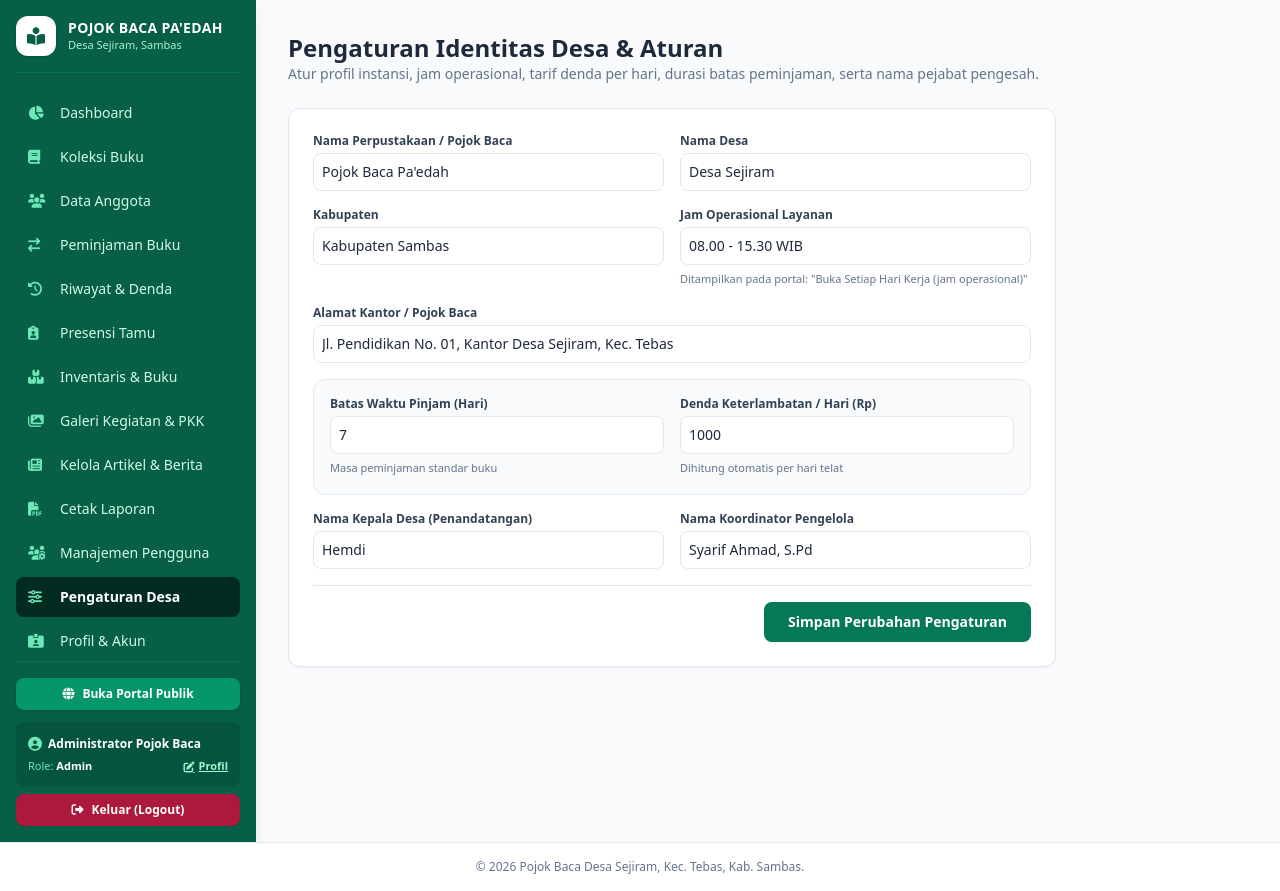
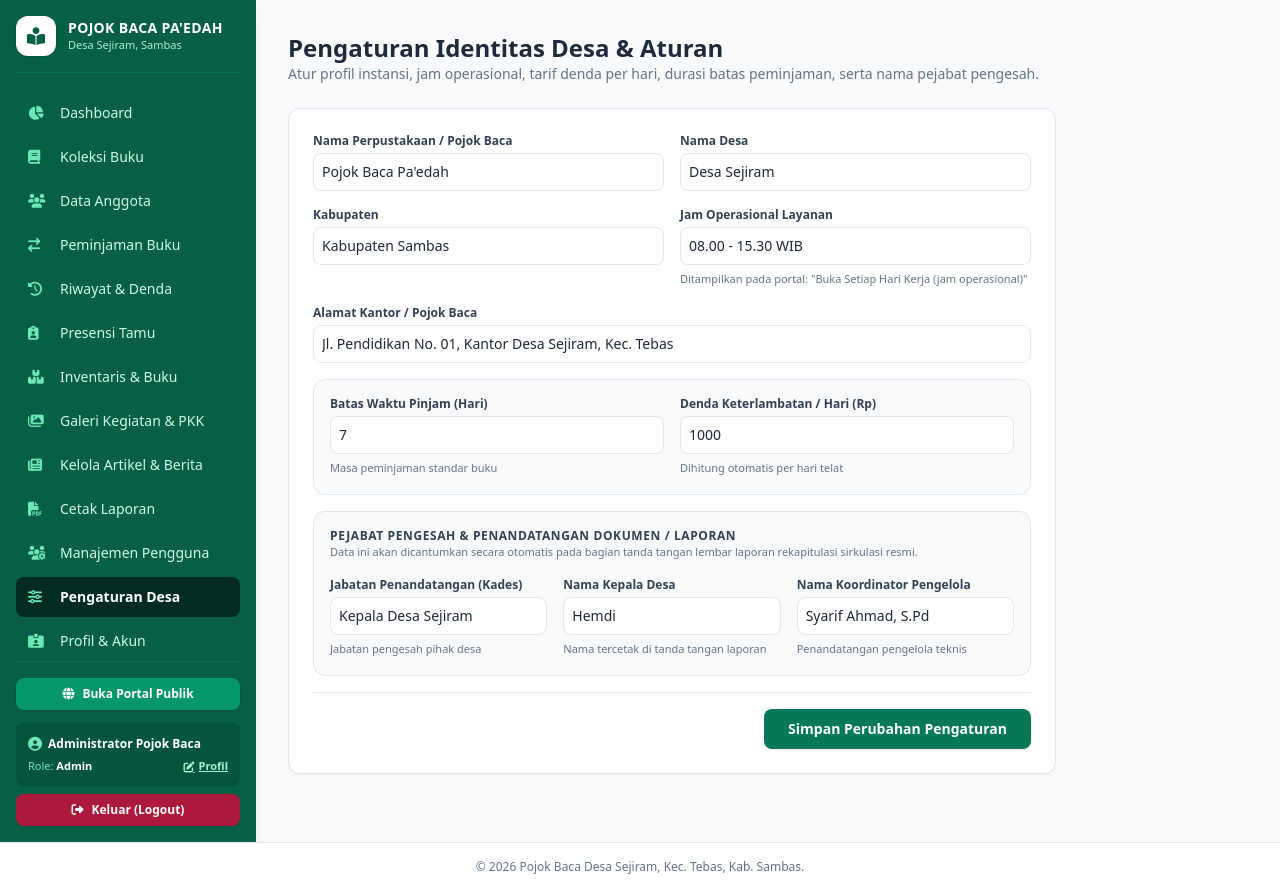
Before and after one commit to ariemus-smk/pojokbaca, a PHP site: page /pengaturan.php in a window 1280 px wide. Run offline with PHP 8.4, Linux system fonts and the light colour scheme; a user stored in the database is signed in; data comes from the database, SQL or seed files in the repository; both versions use the stored data as it was after the commit; some libraries are stand-ins or nearby versions.

Commit message:
feat: add jabatan kades configuration and dynamic signature fields to settings and reports

```diff
--- a/includes/header.php
+++ b/includes/header.php
@@ -13,7 +13,8 @@ $appSetting = $stmtSetting->fetch() ?: [
     'jam_operasional' => '08.00 - 15.30 WIB',
     'durasi_pinjam_hari' => 7,
     'denda_per_hari' => 1000,
-    'nama_kades' => 'Kepala Desa Sejiram',
+    'jabatan_kades' => 'Kepala Desa Sejiram',
+    'nama_kades' => '',
     'nama_pengelola' => 'Pengelola Pojok Baca'
 ];
 $currentPage = basename($_SERVER['PHP_SELF']);
--- a/pengaturan.php
+++ b/pengaturan.php
@@ -14,12 +14,23 @@ if ($_SERVER['REQUEST_METHOD'] === 'POST' && isset($_POST['simpan_pengaturan']))
     $jamOperasional = trim($_POST['jam_operasional'] ?? '08.00 - 15.30 WIB');
     $durasi = (int)$_POST['durasi_pinjam_hari'];
     $denda = (int)$_POST['denda_per_hari'];
-    $kades = trim($_POST['nama_kades']);
+    $jabatanKades = trim($_POST['jabatan_kades'] ?? 'Kepala Desa Sejiram');
+    $kades = trim($_POST['nama_kades'] ?? '');
     $pengelola = trim($_POST['nama_pengelola']);
 
-    $stmt = $pdo->prepare("UPDATE pengaturan SET nama_instansi=?, desa=?, kabupaten=?, alamat=?, jam_operasional=?, durasi_pinjam_hari=?, denda_per_hari=?, nama_kades=?, nama_pengelola=? WHERE id=1");
-    $stmt->execute([$namaInstansi, $desa, $kabupaten, $alamat, $jamOperasional, $durasi, $denda, $kades, $pengelola]);
+    $stmt = $pdo->prepare("UPDATE pengaturan SET nama_instansi=?, desa=?, kabupaten=?, alamat=?, jam_operasional=?, durasi_pinjam_hari=?, denda_per_hari=?, jabatan_kades=?, nama_kades=?, nama_pengelola=? WHERE id=1");
+    $stmt->execute([$namaInstansi, $desa, $kabupaten, $alamat, $jamOperasional, $durasi, $denda, $jabatanKades, $kades, $pengelola]);
     $pesan = "Konfigurasi instansi dan aturan peminjaman berhasil diperbarui.";
+}
+
+// Pastikan kolom jabatan_kades tersedia jika migrasi belum berjalan
+try {
+    $colCheck = $pdo->query("SHOW COLUMNS FROM pengaturan LIKE 'jabatan_kades'")->fetch();
+    if (!$colCheck) {
+        $pdo->exec("ALTER TABLE pengaturan ADD COLUMN jabatan_kades VARCHAR(100) NOT NULL DEFAULT 'Kepala Desa Sejiram' AFTER denda_per_hari");
+    }
+} catch (Throwable $e) {
+    // Abaikan jika sudah ada atau keterbatasan hak akses
 }
 
 $setting = $pdo->query("SELECT * FROM pengaturan LIMIT 1")->fetch();
@@ -81,14 +92,27 @@ require_once __DIR__ . '/includes/header.php';
             </div>
         </div>
 
-        <div class="grid grid-cols-2 gap-4">
+        <div class="p-4 bg-slate-50 rounded-xl border border-slate-200 space-y-3">
             <div>
-                <label class="block text-xs font-bold text-slate-700 mb-1">Nama Kepala Desa (Penandatangan)</label>
-                <input type="text" name="nama_kades" required value="<?= e($setting['nama_kades']) ?>" class="w-full border rounded-lg p-2 text-sm">
+                <h3 class="text-xs font-bold uppercase tracking-wider text-slate-700">Pejabat Pengesah & Penandatangan Dokumen / Laporan</h3>
+                <p class="text-[11px] text-slate-500">Data ini akan dicantumkan secara otomatis pada bagian tanda tangan lembar laporan rekapitulasi sirkulasi resmi.</p>
             </div>
-            <div>
-                <label class="block text-xs font-bold text-slate-700 mb-1">Nama Koordinator Pengelola</label>
-                <input type="text" name="nama_pengelola" required value="<?= e($setting['nama_pengelola']) ?>" class="w-full border rounded-lg p-2 text-sm">
+            <div class="grid grid-cols-1 md:grid-cols-3 gap-4 pt-1">
+                <div>
+                    <label class="block text-xs font-bold text-slate-700 mb-1">Jabatan Penandatangan (Kades)</label>
+                    <input type="text" name="jabatan_kades" required value="<?= e(!empty($setting['jabatan_kades']) ? $setting['jabatan_kades'] : 'Kepala Desa ' . preg_replace('/^Desa\s+/i', '', $setting['desa'])) ?>" placeholder="Contoh: Kepala Desa Sejiram" class="w-full border rounded-lg p-2 text-sm bg-white">
+                    <span class="text-[11px] text-slate-500">Jabatan pengesah pihak desa</span>
+                </div>
+                <div>
+                    <label class="block text-xs font-bold text-slate-700 mb-1">Nama Kepala Desa</label>
+                    <input type="text" name="nama_kades" value="<?= e($setting['nama_kades'] !== 'Kepala Desa Sejiram' ? $setting['nama_kades'] : '') ?>" placeholder="Nama lengkap & gelar Kades" class="w-full border rounded-lg p-2 text-sm bg-white">
+                    <span class="text-[11px] text-slate-500">Nama tercetak di tanda tangan laporan</span>
+                </div>
+                <div>
+                    <label class="block text-xs font-bold text-slate-700 mb-1">Nama Koordinator Pengelola</label>
+                    <input type="text" name="nama_pengelola" required value="<?= e($setting['nama_pengelola']) ?>" placeholder="Nama koordinator pengelola" class="w-full border rounded-lg p-2 text-sm bg-white">
+                    <span class="text-[11px] text-slate-500">Penandatangan pengelola teknis</span>
+                </div>
             </div>
         </div>
 
```
Also changed, not shown: database.sql (+4 -3 lines), laporan.php (+30 -7 lines).
